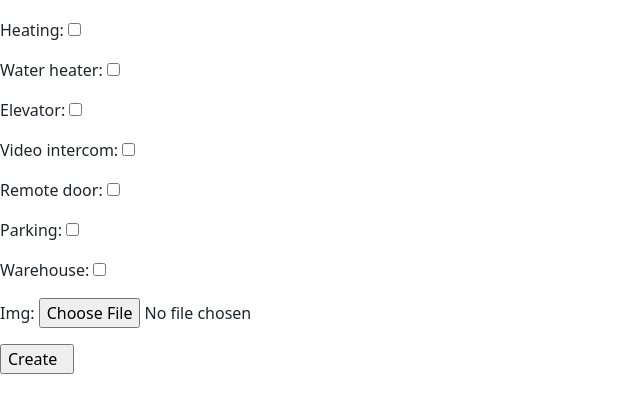
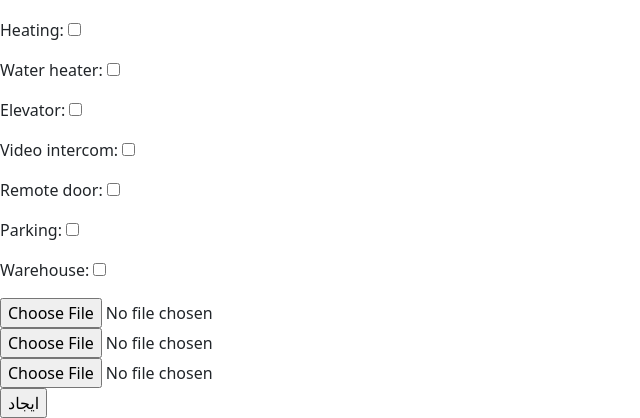
Before and after one commit to erfansafarzad7/Shekaarchi-Django-CBV, a Django app: page /files/create/ in a window 1280 px wide. Shown: the part 1814-2232 px from the top of the page, without its empty margins (0-640 px from the left). Before the commit the page ends 2188 px from the top, so only its background shows below. Run offline with Django 4.2, Linux system fonts and the light colour scheme; the visitor is signed in with stand-in values (Sample User, id 1); some libraries are stand-ins or nearby versions.

Commit message:
UploadMultiImages

```diff
--- a/files/forms.py
+++ b/files/forms.py
@@ -9,7 +9,6 @@ class ItemCreateForm(forms.ModelForm):
     Create item form.
     user field will be set automatically.
     """
-    img = forms.ImageField(allow_empty_file=True)
 
     class Meta:
         model = Item
--- a/files/templates/files/create.html
+++ b/files/templates/files/create.html
@@ -5,6 +5,9 @@
         <form action="" method="post" enctype="multipart/form-data">
             {% csrf_token %}
             {{ form.as_p }}
-            <input type="submit" value="Create  ">
+            <input type="file" name="img"><br>
+            <input type="file" name="img"><br>
+            <input type="file" name="img"><br>
+            <input type="submit" value="ایجاد">
         </form>
     {% endblock %}
--- a/files/views.py
+++ b/files/views.py
@@ -24,6 +24,7 @@ class ItemCreateView(LoginRequiredMixin, SuccessMessageMixin, CreateView):
         form.instance.user = self.request.user
         item_code = form.instance.code
         images = self.request.FILES.getlist('img')
+        print(images)
         item_data = form.save()
 
         # Save the images of person.
```
